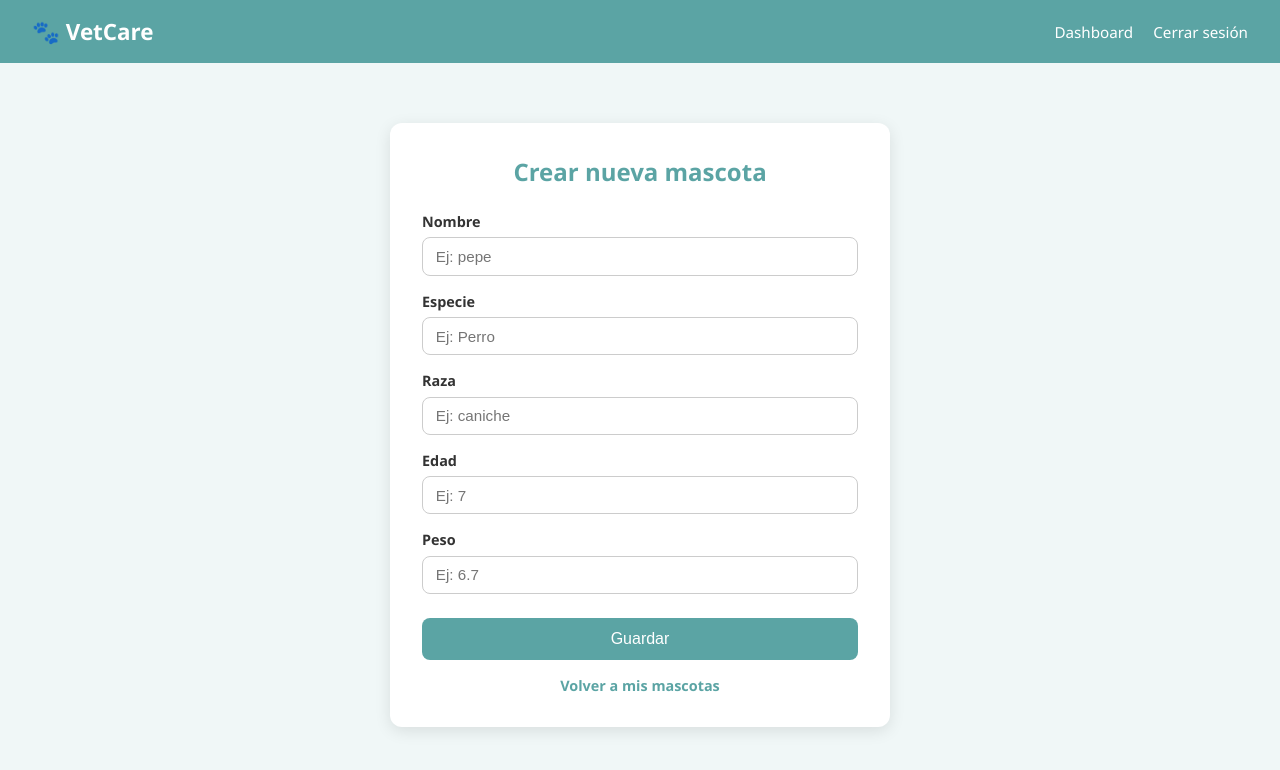
After one commit to Pabb-J/vetCare_Software, a Flask app: page /agregar in a window 1280 px wide. The commit adds this page. Shown: the top 770 px of the page. Run offline with Flask 3, Linux system fonts and the light colour scheme; a user stored in the database is signed in.

Commit message:
Agrega vistas HTML del modulo Mascotas

```diff
--- a/app/templates/dashboard.html
+++ b/app/templates/dashboard.html
@@ -10,7 +10,7 @@
     <div style="display: grid; grid-template-columns: repeat(auto-fit, minmax(220px, 1fr)); gap: 1rem;">
 
         {% if current_user.rol == 'dueno' %}
-            <a href="#" style="text-decoration:none;">
+            <a href="{{ url_for('mascotas.listar')}}" style="text-decoration:none;">
                 <div class="card">🐶 Mis mascotas</div>
             </a>
             <a href="#" style="text-decoration:none;">
--- /dev/null
+++ b/app/templates/mascotas/agregar.html
@@ -0,0 +1,38 @@
+{% extends 'base.html' %}
+{% block content %}
+
+<div class="container">
+    <h2>Crear nueva mascota</h2>
+
+    <form method="POST">
+
+        <div class="form-group">
+            <label>Nombre</label>
+            <input type="text" name="nombre" placeholder="Ej: pepe" required>
+        </div>
+        <div class="form-group">
+            <label>Especie</label>
+            <input type="text" name="especie" placeholder="Ej: Perro" required>
+        </div>
+        <div class="form-group">
+            <label>Raza</label>
+            <input type="text" name="raza" placeholder="Ej: caniche" required>
+        </div>
+        <div class="form-group">
+            <label>Edad</label>
+            <input type="number" name="edad" placeholder="Ej: 7" required>
+        </div>
+        <div class="form-group">
+            <label>Peso</label>
+            <input type="number" step="0.1" name="peso" placeholder="Ej: 6.7" required>
+        </div>
+
+        <button type="submit">Guardar</button>
+
+        <div class="link-text">
+            <a href="{{ url_for('mascotas.listar') }}">Volver a mis mascotas</a>
+        </div>
+    </form>
+</div>
+
+{% endblock %}
```
Also changed, not shown: app/templates/mascotas/editar.html (added, +37 -0 lines), app/templates/mascotas/listar.html (added, +21 -0 lines), instance/vetcare.db.
